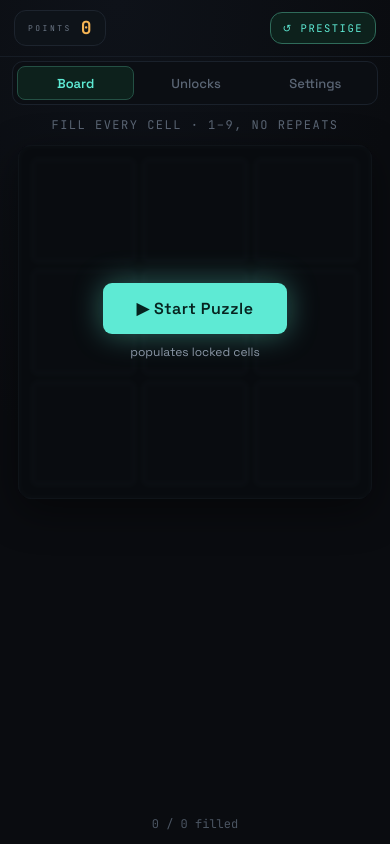
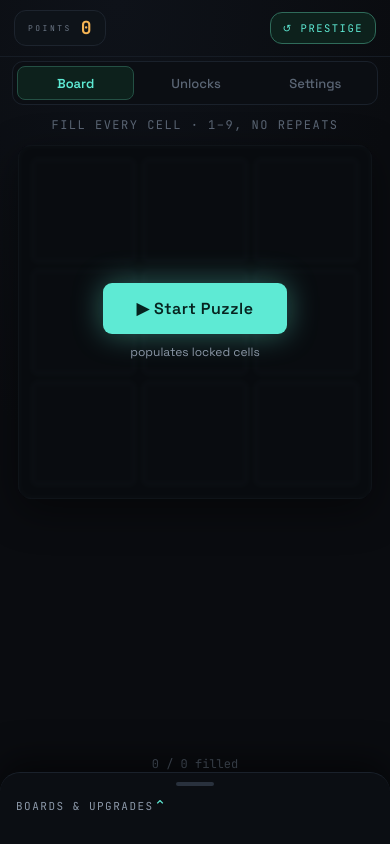
Before and after one commit to Serchman/pseudoku, a Svelte app: page / in a window 390 px wide. Built offline with nearby package versions, Linux system fonts and the light colour scheme.

Commit message:
Add mobile Boards & Upgrades bottom-sheet drawer (Phase 5)

```diff
--- a/src/App.svelte
+++ b/src/App.svelte
@@ -3,6 +3,7 @@
   import Board from './lib/components/Board.svelte';
   import NumberPad from './lib/components/NumberPad.svelte';
   import Sidebar from './lib/components/Sidebar.svelte';
+  import BoardsSheet from './lib/components/BoardsSheet.svelte';
   import UnlocksView from './lib/components/UnlocksView.svelte';
   import SettingsView from './lib/components/SettingsView.svelte';
   import SpeedMeter from './lib/components/SpeedMeter.svelte';
@@ -109,6 +110,8 @@
       <aside class="sidebar">
         <Sidebar />
       </aside>
+
+      <BoardsSheet />
     {:else if game.activeView === 'unlocks'}
       <UnlocksView />
     {:else}
@@ -447,6 +450,10 @@
 
     .board-panel { flex: 1; width: 100%; }
     .board-col { flex: 1; width: 100%; align-content: space-between; }
+
+    /* Phase 5 — number entry moves to a later input phase; the docked pad is
+       removed on mobile to free the bottom zone for the drawer. */
+    .pad-slot { display: none; }
   }
 
 </style>
--- a/src/app.css
+++ b/src/app.css
@@ -202,14 +202,14 @@ body {
     padding: max(10px, env(safe-area-inset-top)) 14px 10px;
   }
   .body { flex-direction: column; }
-  /* Phase-1 stopgap: the 312px overlay would cover the board. Becomes the
-     bottom-sheet drawer in Phase 5. */
+  /* Desktop aside is hidden on mobile; its board-picker + tier content is
+     served by the BoardsSheet bottom drawer instead (Phase 5). */
   .sidebar { display: none; }
   .board-area {
     justify-content: flex-start;
     gap: 12px;
     width: 100%;
     padding: 12px max(12px, env(safe-area-inset-left))
-             max(12px, env(safe-area-inset-bottom)) max(12px, env(safe-area-inset-right));
+             calc(56px + max(16px, env(safe-area-inset-bottom))) max(12px, env(safe-area-inset-right));
   }
 }
--- /dev/null
+++ b/src/lib/components/BoardsSheet.svelte
@@ -0,0 +1,157 @@
+<script lang="ts">
+  import { game } from '../game/state.svelte';
+  import Sidebar from './Sidebar.svelte';
+
+  let open = $state(false);
+
+  // Light up the collapsed-bar dot when anything in the drawer can be bought.
+  const anyBuyable = $derived(
+    game.boards.some((b) => b.buyable) || game.tiers.some((t) => t.buyable)
+  );
+
+  function close() {
+    open = false;
+  }
+</script>
+
+<svelte:window onkeydown={(e) => { if (e.key === 'Escape' && open) close(); }} />
+
+<div class="sheet-root">
+  {#if open}
+    <button class="scrim" aria-label="Close boards and upgrades" onclick={close}></button>
+  {/if}
+
+  <div class="sheet" class:open>
+    <button class="bar" aria-expanded={open} onclick={() => (open = !open)}>
+      <span class="handle"></span>
+      <span class="bar-row">
+        <span class="bar-label">
+          BOARDS &amp; UPGRADES
+          {#if anyBuyable}<span class="afford-dot"></span>{/if}
+        </span>
+        <span class="chevron" class:open>⌃</span>
+      </span>
+    </button>
+
+    <div class="sheet-body">
+      <Sidebar />
+    </div>
+  </div>
+</div>
+
+<style>
+  /* Mobile-only: hidden on desktop, shown at <=640px. */
+  .sheet-root {
+    display: none;
+  }
+
+  @media (max-width: 640px) {
+    .sheet-root {
+      display: block;
+    }
+
+    .scrim {
+      position: fixed;
+      inset: 0;
+      z-index: 40;
+      border: 0;
+      padding: 0;
+      background: rgba(5, 7, 10, 0.58);
+      cursor: pointer;
+    }
+
+    .sheet {
+      position: fixed;
+      left: 0;
+      right: 0;
+      bottom: 0;
+      z-index: 50;
+      display: flex;
+      flex-direction: column;
+      background: var(--panel);
+      border-top: 1px solid var(--border-5);
+      border-radius: 20px 20px 0 0;
+      box-shadow: 0 -12px 34px rgba(0, 0, 0, 0.5);
+      padding: 0 max(16px, env(safe-area-inset-right))
+               max(16px, env(safe-area-inset-bottom))
+               max(16px, env(safe-area-inset-left));
+    }
+
+    .sheet.open {
+      border-top-color: var(--accent-border);
+      box-shadow: 0 -20px 50px rgba(0, 0, 0, 0.6), 0 0 40px rgba(94, 234, 212, 0.06);
+    }
+
+    .bar {
+      display: flex;
+      flex-direction: column;
+      gap: 10px;
+      padding: 9px 0 12px;
+      border: 0;
+      background: transparent;
+      cursor: pointer;
+    }
+
+    .handle {
+      width: 38px;
+      height: 4px;
+      border-radius: 2px;
+      background: var(--border-3);
+      align-self: center;
+    }
+
+    .bar-row {
+      display: flex;
+      align-items: center;
+      justify-content: space-between;
+    }
+
+    .bar-label {
+      display: inline-flex;
+      align-items: center;
+      gap: 9px;
+      font-family: 'JetBrains Mono', monospace;
+      font-size: 11px;
+      letter-spacing: 1.5px;
+      color: var(--muted);
+    }
+
+    .afford-dot {
+      width: 7px;
+      height: 7px;
+      border-radius: 50%;
+      background: var(--accent);
+      box-shadow: 0 0 8px rgba(94, 234, 212, 0.7);
+    }
+
+    .chevron {
+      font-family: 'JetBrains Mono', monospace;
+      font-size: 15px;
+      color: var(--accent);
+      transition: transform 0.2s ease;
+    }
+
+    .chevron.open {
+      transform: rotate(180deg);
+    }
+
+    .sheet-body {
+      max-height: 0;
+      overflow-y: auto;
+      overflow-x: hidden;
+      transition: max-height 0.25s ease;
+    }
+
+    .sheet.open .sheet-body {
+      max-height: 70vh;
+      padding-bottom: 6px;
+    }
+  }
+
+  @media (prefers-reduced-motion: reduce) {
+    .chevron,
+    .sheet-body {
+      transition: none;
+    }
+  }
+</style>
```
